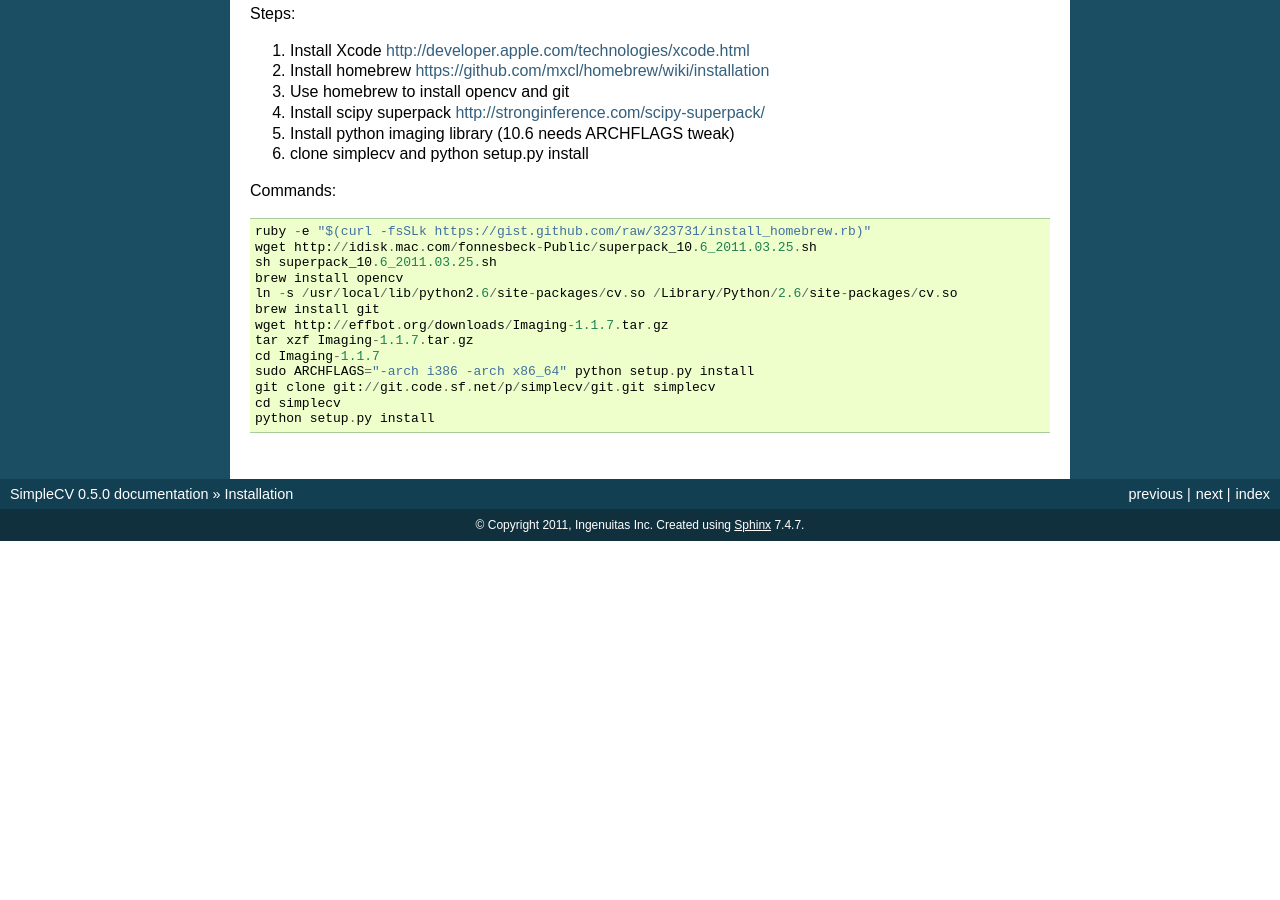
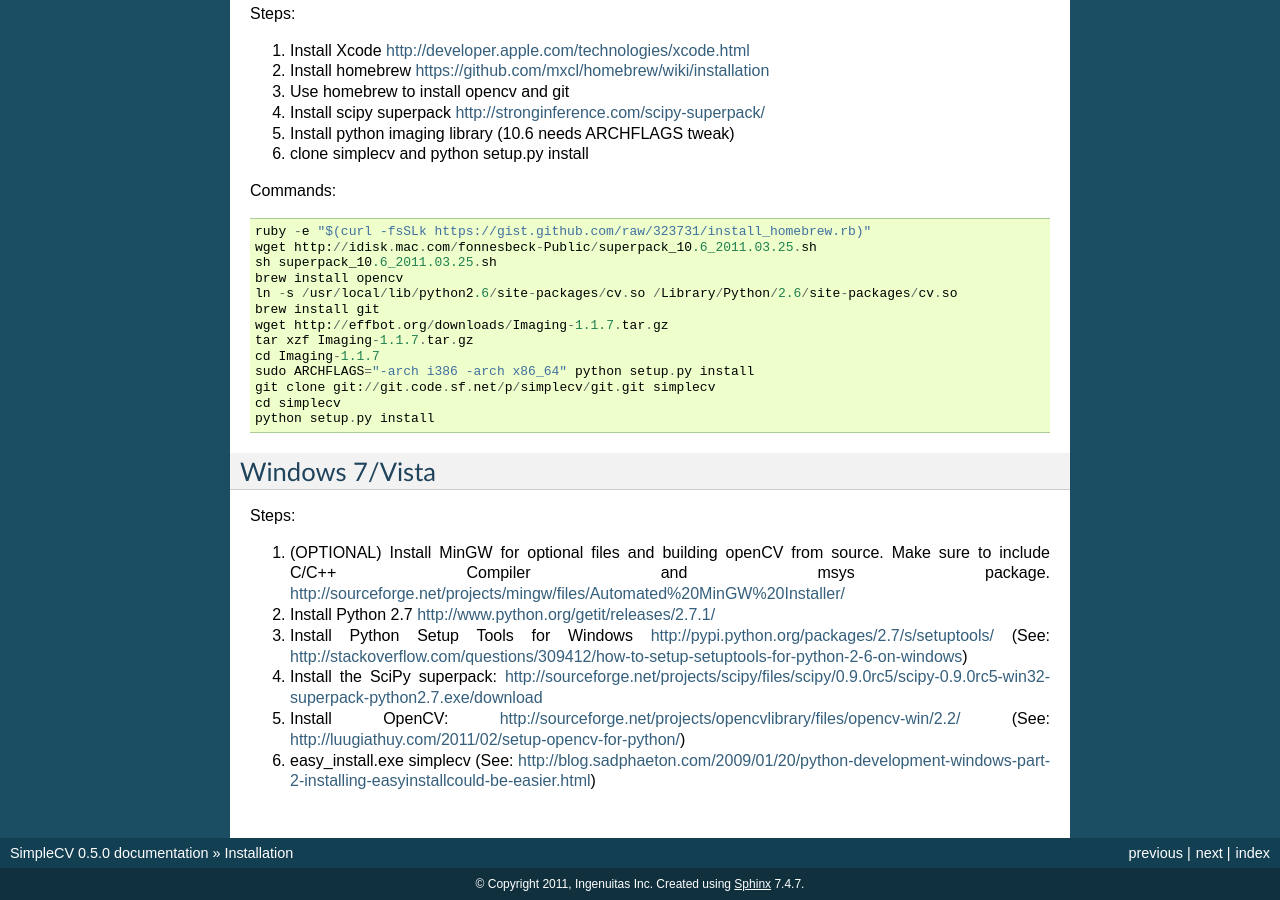
Before and after one commit to sightmachine/SimpleCV, a Sphinx documentation site: the page built from doc/installation.rst, in a window 1280 px wide and 900 px high, scrolled down 585 px. Built offline with Sphinx 7.4.7, drawn with Linux system fonts in a browser that asks for light colours; before the commit the page ends 1126 px from its top, so only the background shows below that.

Commit message:
windows install instructions

```diff
--- a/doc/installation.rst
+++ b/doc/installation.rst
@@ -53,3 +53,16 @@
     git clone git://git.code.sf.net/p/simplecv/git.git simplecv
     cd simplecv
     python setup.py install
+
+
+Windows 7/Vista
+------------------------------------
+
+Steps:
+
+#. (OPTIONAL) Install MinGW for optional files and building openCV from source.  Make sure to include C/C++ Compiler and msys package.  http://sourceforge.net/projects/mingw/files/Automated%20MinGW%20Installer/
+#. Install Python 2.7 http://www.python.org/getit/releases/2.7.1/
+#. Install Python Setup Tools for Windows http://pypi.python.org/packages/2.7/s/setuptools/ (See: http://stackoverflow.com/questions/309412/how-to-setup-setuptools-for-python-2-6-on-windows)
+#. Install the SciPy superpack: http://sourceforge.net/projects/scipy/files/scipy/0.9.0rc5/scipy-0.9.0rc5-win32-superpack-python2.7.exe/download
+#. Install OpenCV: http://sourceforge.net/projects/opencvlibrary/files/opencv-win/2.2/ (See: http://luugiathuy.com/2011/02/setup-opencv-for-python/)
+#. easy_install.exe simplecv (See: http://blog.sadphaeton.com/2009/01/20/python-development-windows-part-2-installing-easyinstallcould-be-easier.html)
```
